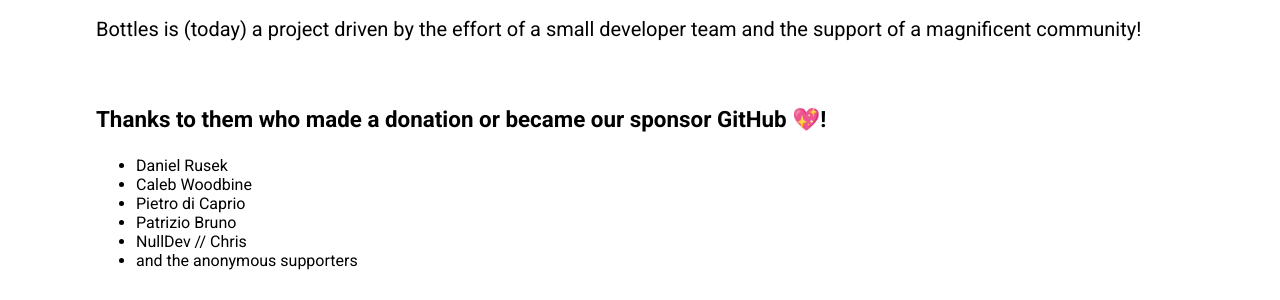
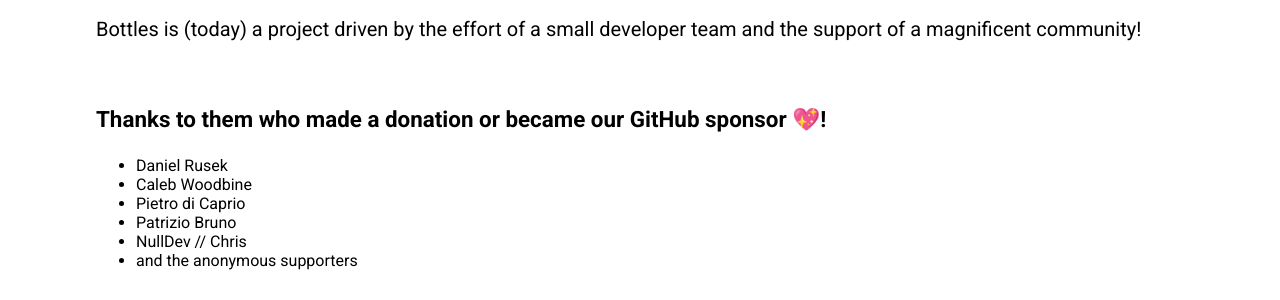
Before and after one commit to bottlesdevs/website, a Jekyll site: the page built from funding.md, in a window 1280 px wide. Shown: the part 916-1216 px from the top of the page. Built offline with Jekyll 4.4.1, drawn with Linux system fonts in a browser that asks for light colours; nearby versions of some CDN libraries; comment, search, counter and statistics services are not loaded.

Commit message:
fix misspelling

```diff
--- a/funding.md
+++ b/funding.md
@@ -58,7 +58,7 @@
     </ul>
     <p>Bottles is (today) a project driven by the effort of a small developer team and the support of a magnificent community!</p>
     <br />
-    <h3>Thanks to them who made a donation or became our sponsor GitHub 💖!</h3>
+    <h3>Thanks to them who made a donation or became our GitHub sponsor 💖!</h3>
     <ul>
       <li>Daniel Rusek</li>
       <li>Caleb Woodbine</li>
```
